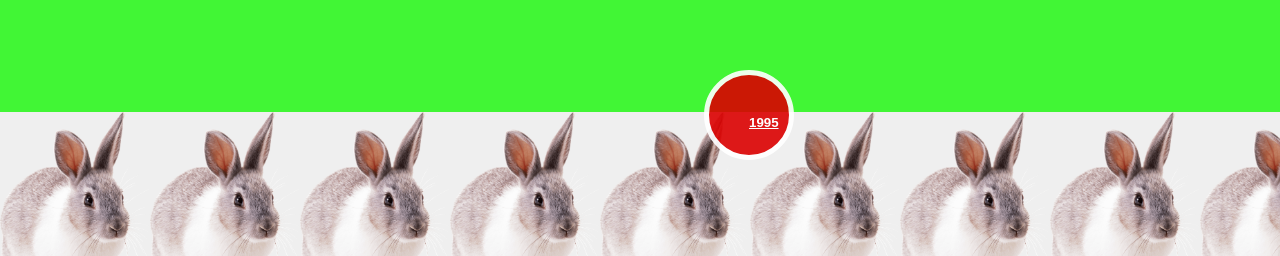
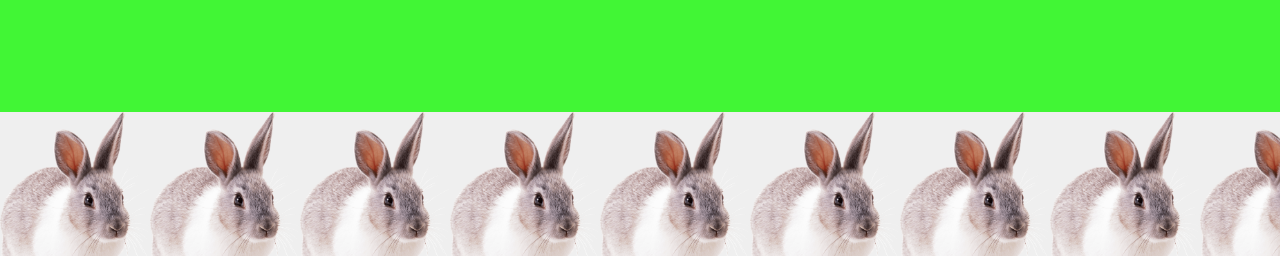
Before and after one commit to mandriva19/RabitColorChanger, a plain HTML site: page index.html in a window 1280 px wide. Shown: the top 256 px of the page. Drawn offline with Linux system fonts and the light colour scheme.

Commit message:
v-0.78
removed link bubble

```diff
--- a/index.html
+++ b/index.html
@@ -10,10 +10,6 @@
 <body>
      <header class="header">
       </header>
-
-      <div class="timer">
-        <a href="https://en.wikipedia.org/wiki/1995" target="_blank"><h5>1995</h5></a>
-      </div>
 
     <div class="card-wrapper">
         <div class="card">
--- a/style.css
+++ b/style.css
@@ -30,7 +30,7 @@ h1 {
 }
 
 
-.timer {
+/* .timer {
     position: fixed;
     border-radius: 50%;
     content:'ge';
@@ -49,7 +49,7 @@ h1 {
 .timer h5 {
     color: white;
     text-decoration: underline;
-}
+} */
 
 .footer {
     position: fixed;
```
